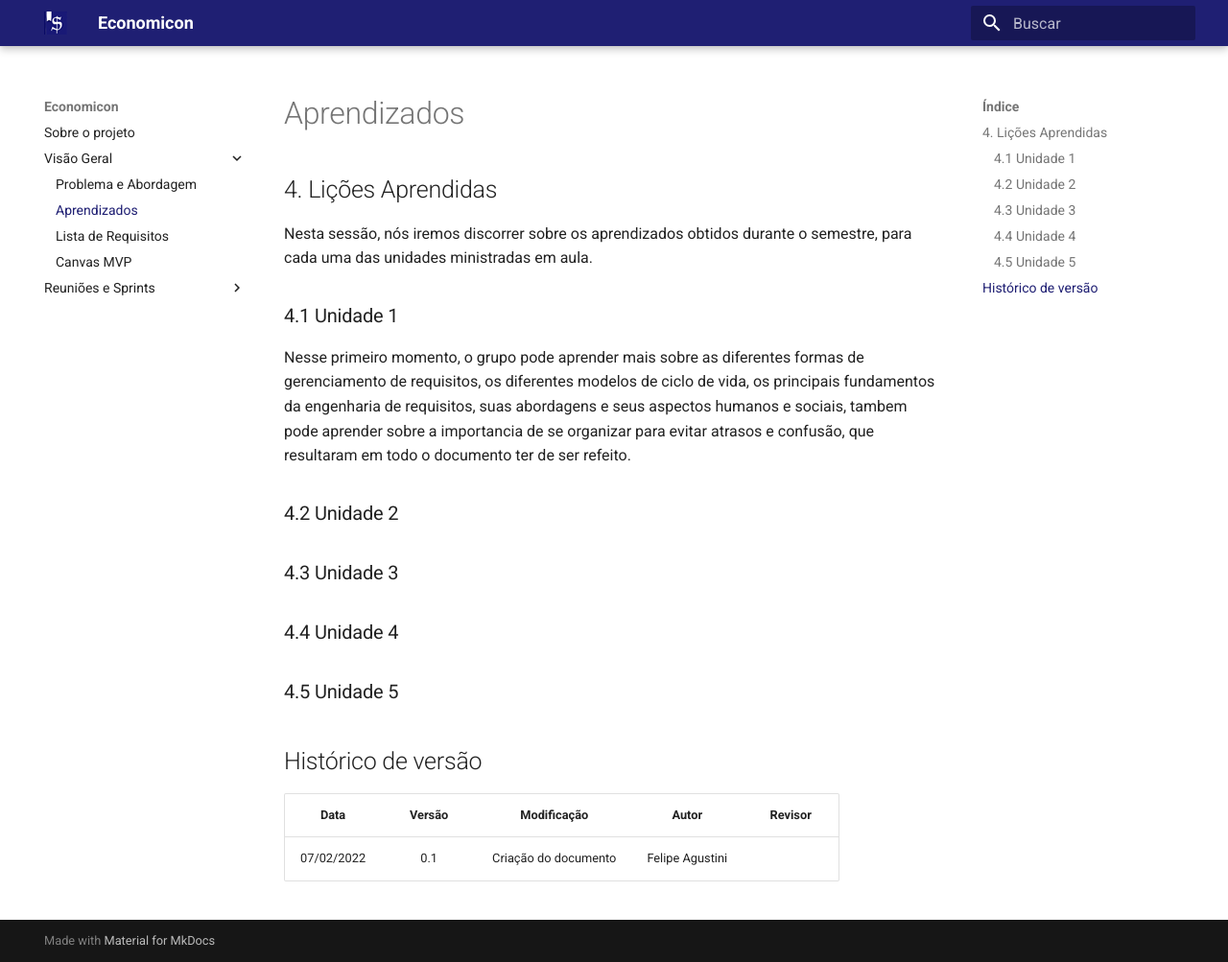
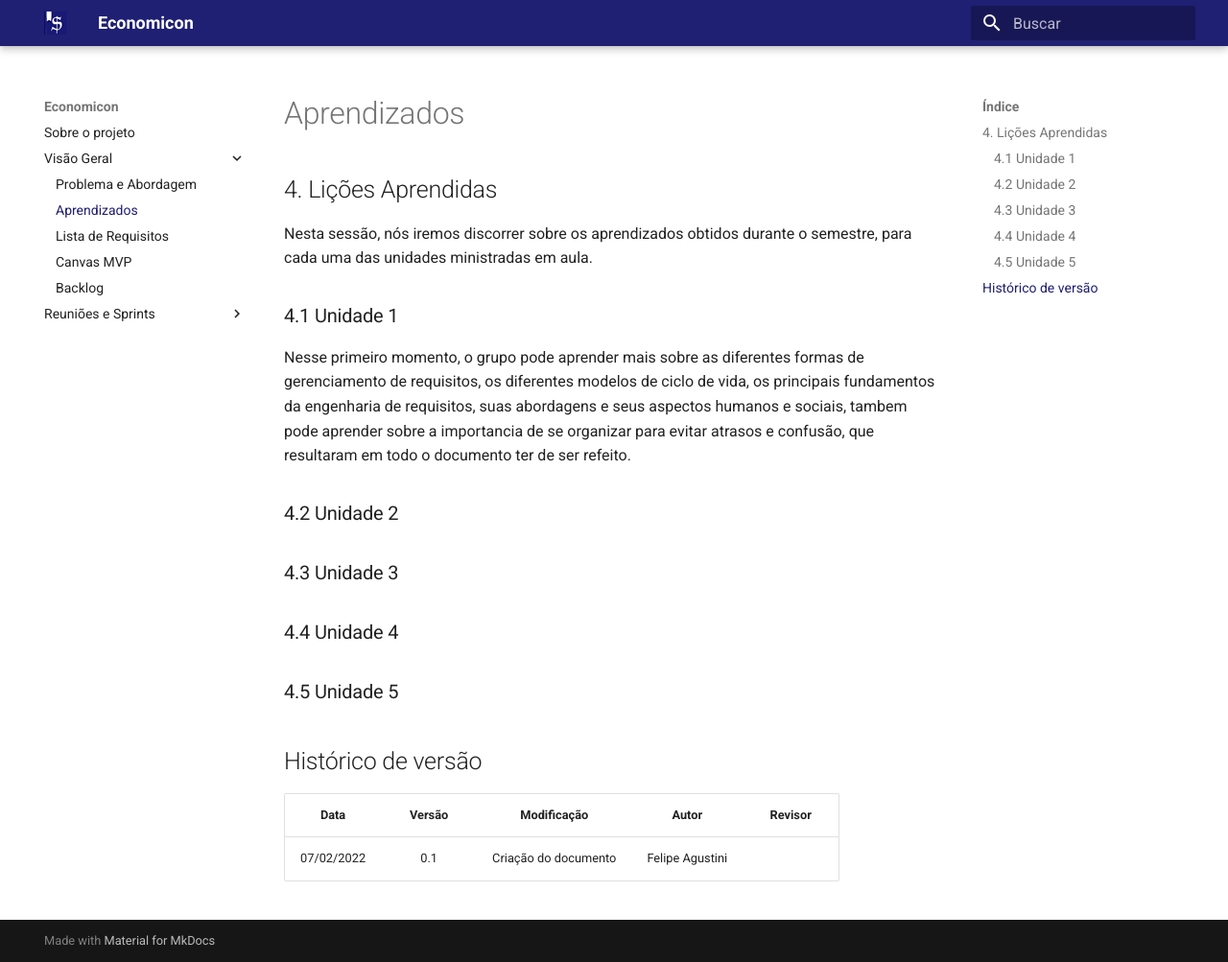
Before and after one commit to FGAUnB-REQ-GM/2021.2-Economicon, an MkDocs documentation site: the page built from docs/Documento_visao/licoes.md, in a window 1280 px wide and 1003 px high. Shown: the whole window at 96% size. Built offline with MkDocs 1.6.1 and Material for MkDocs 9.7.7, drawn with Linux system fonts in a browser that asks for light colours.

Commit message:
Adicionando path do mkdocs

```diff
--- a/mkdocs.yml
+++ b/mkdocs.yml
@@ -24,6 +24,7 @@ nav:
       - Aprendizados: Documento_visao/licoes.md
       - Lista de Requisitos: Documento_visao/requisitos.md
       - Canvas MVP: Documento_visao/canvas_mvp.md
+      - Backlog: Documento_visao/backlog.md
 
   - Reuniões e Sprints:
       - Atas de reunião: meets/reuniao.md
```
